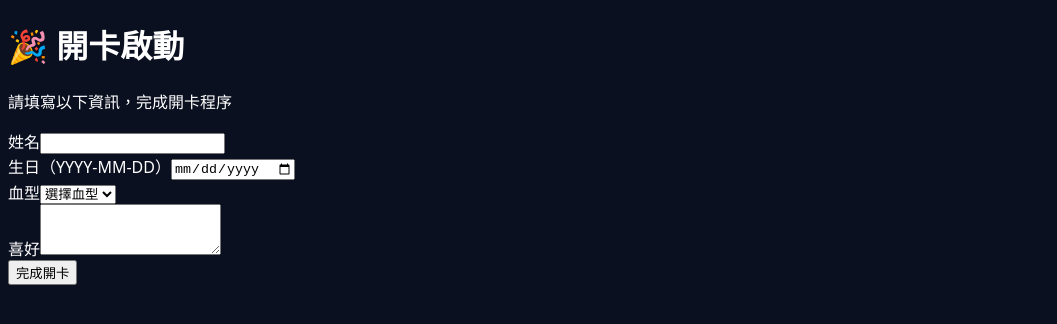
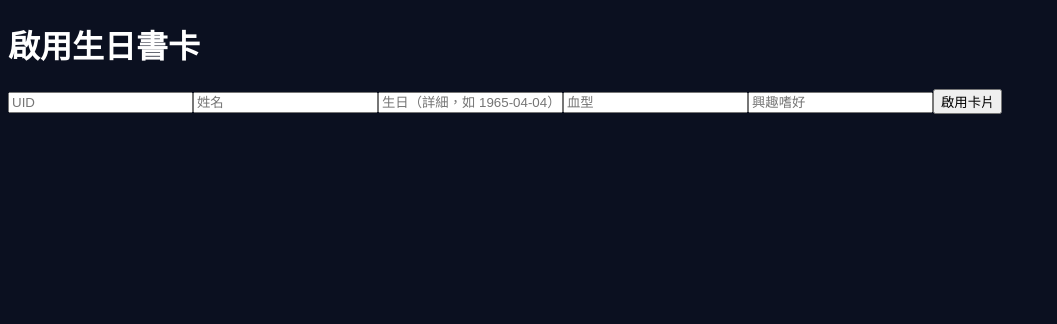
Before and after one commit to srluo/NFC-HB2Y, a Next.js app: page /activate in a window 1280 px wide. Shown: the top 324 px of the page, without its empty margins (0-1057 px from the left). Built offline with nearby package versions, Linux system fonts and the light colour scheme.

Commit message:
Update page.jsx

```diff
--- a/app/activate/page.jsx
+++ b/app/activate/page.jsx
@@ -1,20 +1,18 @@
 "use client";
-
 import { useState } from "react";
 
-export default function ActivateCard() {
-  const [formData, setFormData] = useState({
+export default function ActivatePage() {
+  const [status, setStatus] = useState("idle");
+  const [form, setForm] = useState({
+    uid: "",
     name: "",
-    birthday: "",
-    bloodType: "",
-    hobbies: "",
+    birthday_detail: "",
+    blood_type: "",
+    hobbies: ""
   });
 
-  const [status, setStatus] = useState(null);
-
   const handleChange = (e) => {
-    const { name, value } = e.target;
-    setFormData((prev) => ({ ...prev, [name]: value }));
+    setForm({ ...form, [e.target.name]: e.target.value });
   };
 
   const handleSubmit = async (e) => {
@@ -22,108 +20,79 @@ export default function ActivateCard() {
     setStatus("loading");
 
     try {
-      const res = await fetch("/api/activate", {
+      const res = await fetch("/api/card-activate", {
         method: "POST",
         headers: { "Content-Type": "application/json" },
-        body: JSON.stringify(formData),
+        body: JSON.stringify(form),
       });
 
       const data = await res.json();
-      if (data.status === "activated" || data.status === "ok") {
-        setStatus("success");
+      if (!res.ok) {
+        setStatus(`error: ${data.code || data.reason}`);
       } else {
-        setStatus("error");
+        setStatus(`✅ 卡片啟用成功！點數：${data.points}`);
       }
     } catch (err) {
-      console.error(err);
-      setStatus("error");
+      setStatus("error: network error");
     }
   };
 
   return (
-    <div className="min-h-screen flex flex-col items-center justify-center bg-gradient-to-br from-purple-50 to-blue-50 p-6">
-      <div className="bg-white shadow-lg rounded-2xl w-full max-w-md p-6">
-        <h1 className="text-2xl font-bold text-center text-indigo-600 mb-4">
-          🎉 開卡啟動
-        </h1>
-        <p className="text-center text-gray-600 mb-6">
-          請填寫以下資訊，完成開卡程序
-        </p>
-
-        <form onSubmit={handleSubmit} className="space-y-4">
-          <div>
-            <label className="block text-sm font-medium">姓名</label>
+    <div className="max-w-md mx-auto mt-10">
+      <h1 className="text-2xl font-bold mb-4">啟用生日書卡</h1>
+      <form onSubmit={handleSubmit} className="space-y-3">
+        <input
+          type="text"
+          name="uid"
+          placeholder="UID"
+          value={form.uid}
+          onChange={handleChange}
+          className="w-full border p-2 rounded"
+        />
         <input
           type="text"
           name="name"
-              value={formData.name}
+          placeholder="姓名"
+          value={form.name}
           onChange={handleChange}
-              className="w-full border rounded-lg px-3 py-2 mt-1"
-              required
+          className="w-full border p-2 rounded"
         />
-          </div>
-
-          <div>
-            <label className="block text-sm font-medium">
-              生日（YYYY-MM-DD）
-            </label>
         <input
-              type="date"
-              name="birthday"
-              value={formData.birthday}
+          type="text"
+          name="birthday_detail"
+          placeholder="生日（詳細，如 1965-04-04）"
+          value={form.birthday_detail}
           onChange={handleChange}
-              className="w-full border rounded-lg px-3 py-2 mt-1"
-              required
+          className="w-full border p-2 rounded"
         />
-          </div>
-
-          <div>
-            <label className="block text-sm font-medium">血型</label>
-            <select
-              name="bloodType"
-              value={formData.bloodType}
+        <input
+          type="text"
+          name="blood_type"
+          placeholder="血型"
+          value={form.blood_type}
           onChange={handleChange}
-              className="w-full border rounded-lg px-3 py-2 mt-1"
-              required
-            >
-              <option value="">選擇血型</option>
-              <option value="A">A 型</option>
-              <option value="B">B 型</option>
-              <option value="O">O 型</option>
-              <option value="AB">AB 型</option>
-            </select>
-          </div>
-
-          <div>
-            <label className="block text-sm font-medium">喜好</label>
-            <textarea
+          className="w-full border p-2 rounded"
+        />
+        <input
+          type="text"
           name="hobbies"
-              value={formData.hobbies}
+          placeholder="興趣嗜好"
+          value={form.hobbies}
           onChange={handleChange}
-              className="w-full border rounded-lg px-3 py-2 mt-1"
-              rows="3"
+          className="w-full border p-2 rounded"
         />
-          </div>
-
-          {/* ✅ 修正後的 button */}
         <button
           type="submit"
           disabled={status === "loading"}
           className="w-full bg-indigo-600 text-white rounded-lg py-2 mt-4 hover:bg-indigo-700"
         >
-            {status === "loading" ? "送出中..." : "完成開卡"}
+          {status === "loading" ? "啟用中..." : "啟用卡片"}
         </button>
       </form>
 
-        {status === "success" && (
-          <p className="text-green-600 text-center mt-4">
-            ✅ 開卡成功！已回贈生日書首頁與 20 點。
-          </p>
+      {status !== "idle" && (
+        <div className="mt-4 text-sm text-gray-700">{status}</div>
       )}
-        {status === "error" && (
-          <p className="text-red-600 text-center mt-4">⚠️ 開卡失敗，請重試。</p>
-        )}
-      </div>
     </div>
   );
 }
```
Lines whose indentation alone changed are shown as unchanged.
